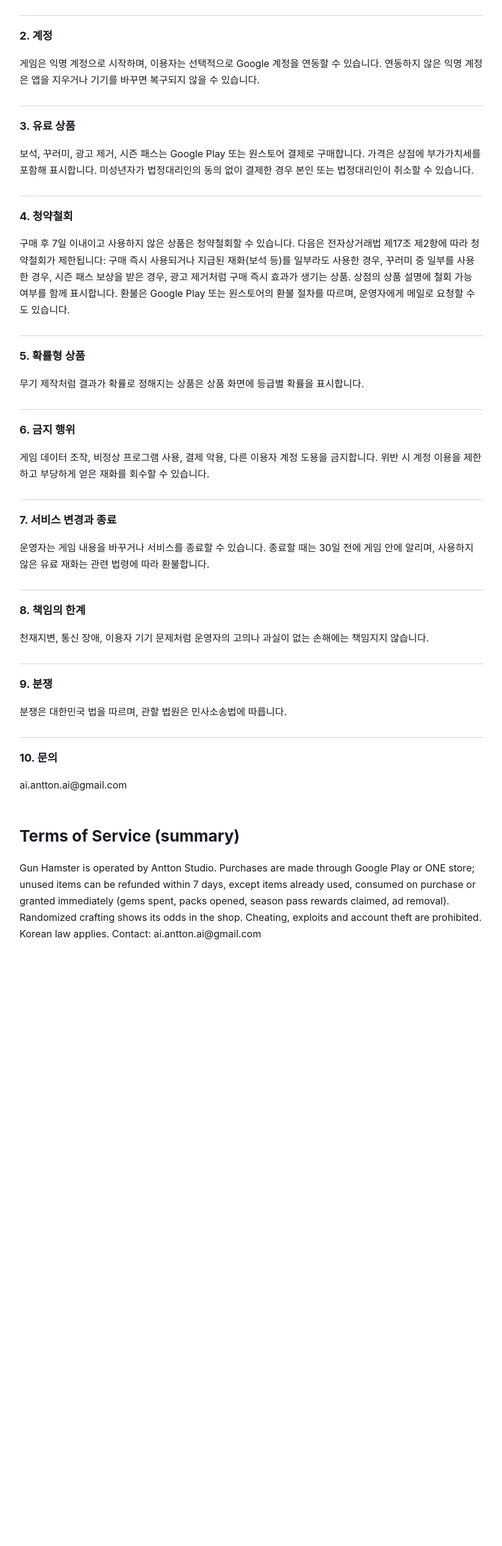
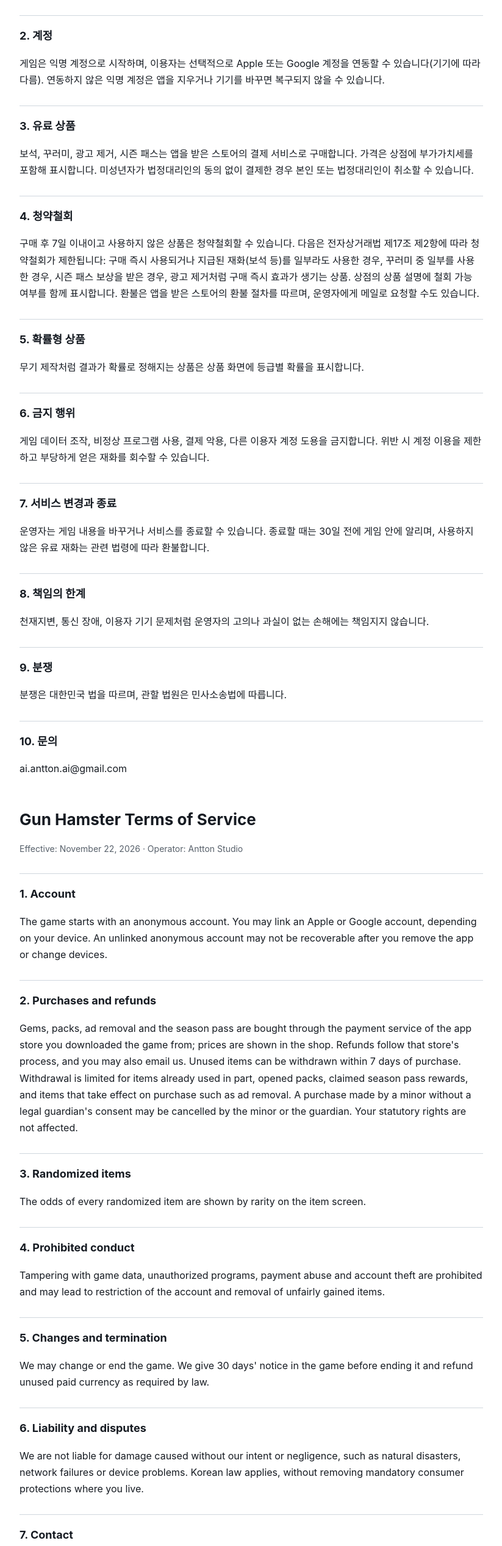
Before and after one commit to AHTTOH/gun-hamster-privacy, a plain HTML site: page terms.html in a window 1280 px wide. Shown: the part 265-2800 px from the top of the page at 61% size, without its empty margins (228-1051 px from the left). Before the commit the page ends 1887 px from the top, so only its background shows below. Drawn offline with Linux system fonts and the light colour scheme.

Commit message:
docs: Apple 로그인, 스토어 중립 결제 문구, 삭제 범위, 영어 약관

```diff
--- a/terms.html
+++ b/terms.html
@@ -22,13 +22,13 @@
   <p>이 약관은 안똔스튜디오(이하 "운영자")가 제공하는 모바일 게임 총 든 햄스터(이하 "게임")의 이용 조건을 정합니다.</p>
 
   <h2>2. 계정</h2>
-  <p>게임은 익명 계정으로 시작하며, 이용자는 선택적으로 Google 계정을 연동할 수 있습니다. 연동하지 않은 익명 계정은 앱을 지우거나 기기를 바꾸면 복구되지 않을 수 있습니다.</p>
+  <p>게임은 익명 계정으로 시작하며, 이용자는 선택적으로 Apple 또는 Google 계정을 연동할 수 있습니다(기기에 따라 다름). 연동하지 않은 익명 계정은 앱을 지우거나 기기를 바꾸면 복구되지 않을 수 있습니다.</p>
 
   <h2>3. 유료 상품</h2>
-  <p>보석, 꾸러미, 광고 제거, 시즌 패스는 Google Play 또는 원스토어 결제로 구매합니다. 가격은 상점에 부가가치세를 포함해 표시합니다. 미성년자가 법정대리인의 동의 없이 결제한 경우 본인 또는 법정대리인이 취소할 수 있습니다.</p>
+  <p>보석, 꾸러미, 광고 제거, 시즌 패스는 앱을 받은 스토어의 결제 서비스로 구매합니다. 가격은 상점에 부가가치세를 포함해 표시합니다. 미성년자가 법정대리인의 동의 없이 결제한 경우 본인 또는 법정대리인이 취소할 수 있습니다.</p>
 
   <h2>4. 청약철회</h2>
-  <p>구매 후 7일 이내이고 사용하지 않은 상품은 청약철회할 수 있습니다. 다음은 전자상거래법 제17조 제2항에 따라 청약철회가 제한됩니다: 구매 즉시 사용되거나 지급된 재화(보석 등)를 일부라도 사용한 경우, 꾸러미 중 일부를 사용한 경우, 시즌 패스 보상을 받은 경우, 광고 제거처럼 구매 즉시 효과가 생기는 상품. 상점의 상품 설명에 철회 가능 여부를 함께 표시합니다. 환불은 Google Play 또는 원스토어의 환불 절차를 따르며, 운영자에게 메일로 요청할 수도 있습니다.</p>
+  <p>구매 후 7일 이내이고 사용하지 않은 상품은 청약철회할 수 있습니다. 다음은 전자상거래법 제17조 제2항에 따라 청약철회가 제한됩니다: 구매 즉시 사용되거나 지급된 재화(보석 등)를 일부라도 사용한 경우, 꾸러미 중 일부를 사용한 경우, 시즌 패스 보상을 받은 경우, 광고 제거처럼 구매 즉시 효과가 생기는 상품. 상점의 상품 설명에 철회 가능 여부를 함께 표시합니다. 환불은 앱을 받은 스토어의 환불 절차를 따르며, 운영자에게 메일로 요청할 수도 있습니다.</p>
 
   <h2>5. 확률형 상품</h2>
   <p>무기 제작처럼 결과가 확률로 정해지는 상품은 상품 화면에 등급별 확률을 표시합니다.</p>
@@ -48,8 +48,22 @@
   <h2>10. 문의</h2>
   <p>ai.antton.ai@gmail.com</p>
 
-  <h1 style="margin-top:48px">Terms of Service (summary)</h1>
-  <p>Gun Hamster is operated by Antton Studio. Purchases are made through Google Play or ONE store; unused items can be refunded within 7 days, except items already used, consumed on purchase or granted immediately (gems spent, packs opened, season pass rewards claimed, ad removal). Randomized crafting shows its odds in the shop. Cheating, exploits and account theft are prohibited. Korean law applies. Contact: ai.antton.ai@gmail.com</p>
+  <h1 style="margin-top:48px">Gun Hamster Terms of Service</h1>
+  <p class="muted">Effective: November 22, 2026 · Operator: Antton Studio</p>
+  <h2>1. Account</h2>
+  <p>The game starts with an anonymous account. You may link an Apple or Google account, depending on your device. An unlinked anonymous account may not be recoverable after you remove the app or change devices.</p>
+  <h2>2. Purchases and refunds</h2>
+  <p>Gems, packs, ad removal and the season pass are bought through the payment service of the app store you downloaded the game from; prices are shown in the shop. Refunds follow that store's process, and you may also email us. Unused items can be withdrawn within 7 days of purchase. Withdrawal is limited for items already used in part, opened packs, claimed season pass rewards, and items that take effect on purchase such as ad removal. A purchase made by a minor without a legal guardian's consent may be cancelled by the minor or the guardian. Your statutory rights are not affected.</p>
+  <h2>3. Randomized items</h2>
+  <p>The odds of every randomized item are shown by rarity on the item screen.</p>
+  <h2>4. Prohibited conduct</h2>
+  <p>Tampering with game data, unauthorized programs, payment abuse and account theft are prohibited and may lead to restriction of the account and removal of unfairly gained items.</p>
+  <h2>5. Changes and termination</h2>
+  <p>We may change or end the game. We give 30 days' notice in the game before ending it and refund unused paid currency as required by law.</p>
+  <h2>6. Liability and disputes</h2>
+  <p>We are not liable for damage caused without our intent or negligence, such as natural disasters, network failures or device problems. Korean law applies, without removing mandatory consumer protections where you live.</p>
+  <h2>7. Contact</h2>
+  <p>ai.antton.ai@gmail.com</p>
 </main>
 </body>
 </html>
```
Also changed, not shown: delete.html (+4 -4 lines), index.html (+10 -10 lines).
